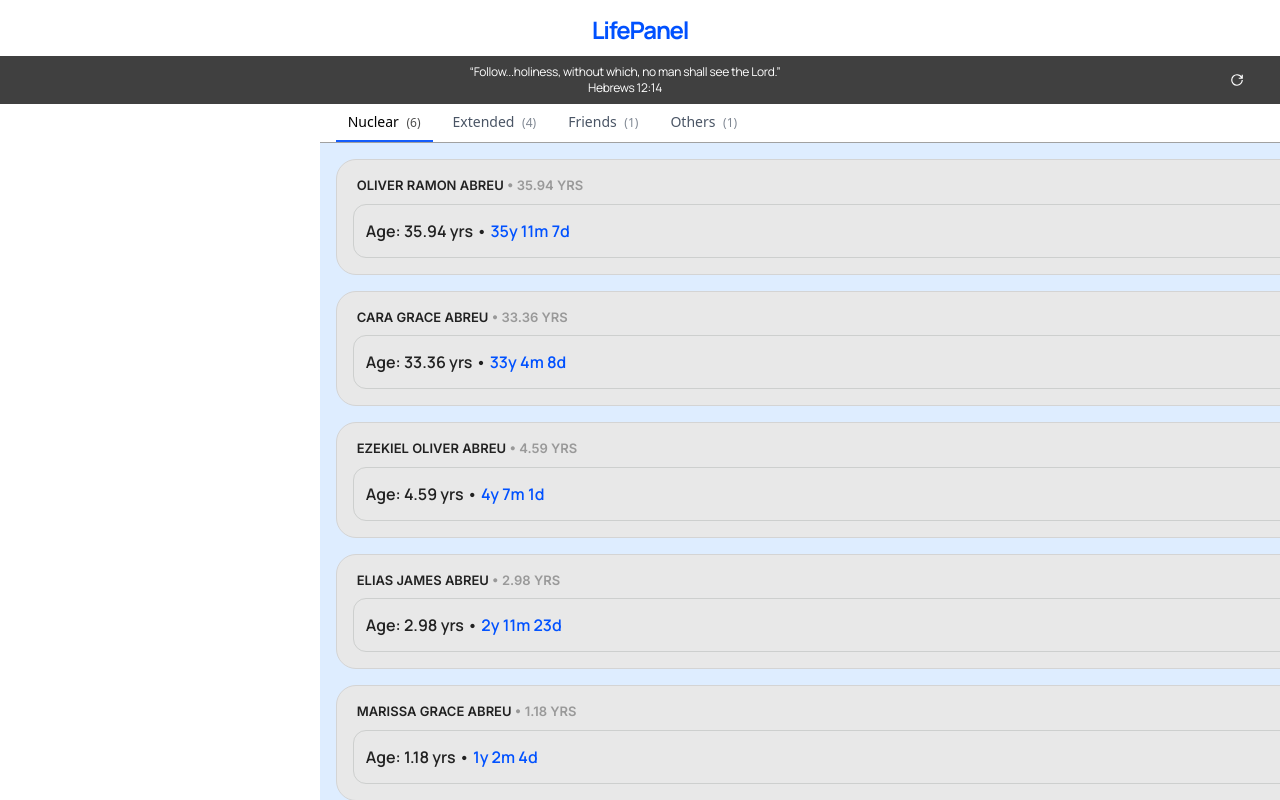
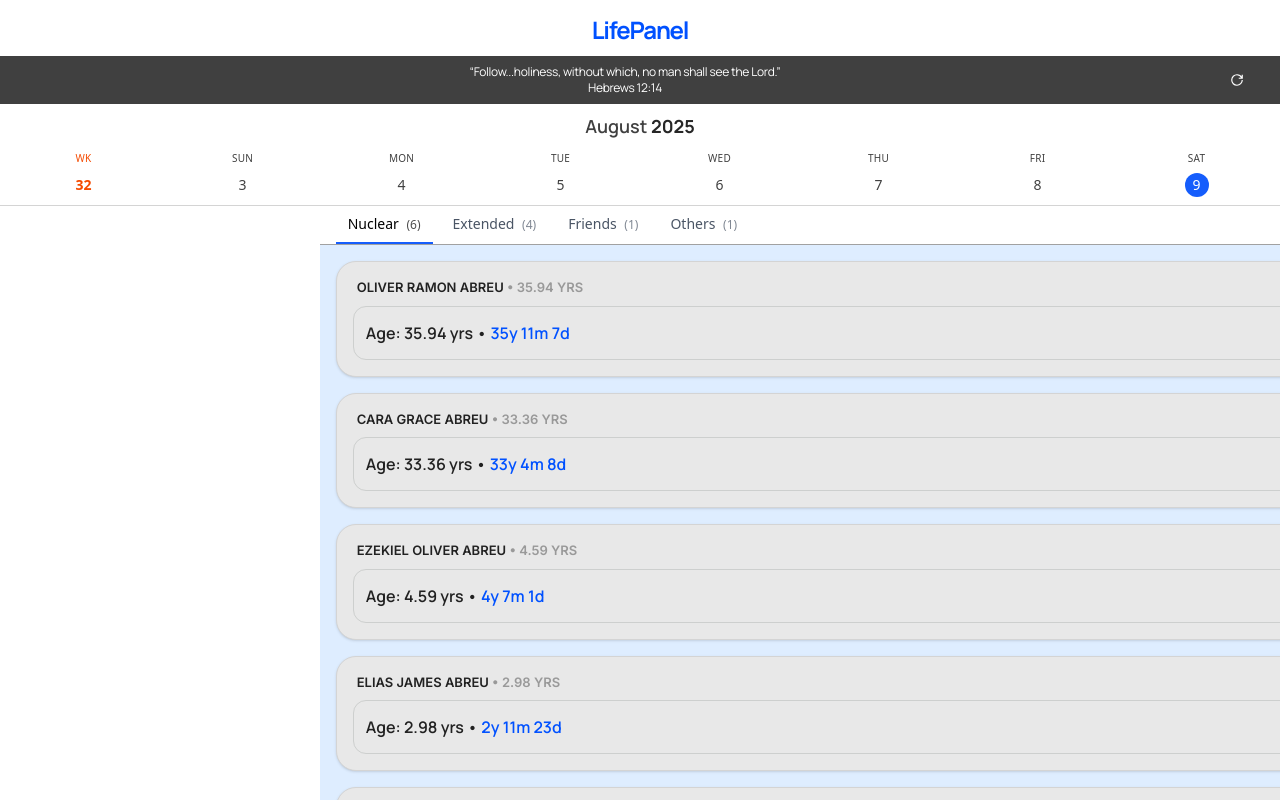
Before and after one commit to AbreuOliver/life-panel, a SvelteKit app: page / in a window 1280 px wide. Shown: the top 800 px of the page. Built offline with nearby package versions, Linux system fonts and the light colour scheme.

Commit message:
adds date component with month and week

```diff
--- a/src/lib/components/Banner.svelte
+++ b/src/lib/components/Banner.svelte
@@ -27,7 +27,7 @@
 </script>
 
 <aside
-  class="sticky flex items-center py-2 h-full max-h-[56px] top-0 z-10 w-full px-6 bg-neutral-700 tracking-wider"
+  class="flex items-center py-2 h-full max-h-[56px] w-full px-6 bg-neutral-700 tracking-wider"
 >
   <!-- Centered text block -->
   <div class="flex-1 text-center text-white">
--- /dev/null
+++ b/src/lib/components/DateSection.svelte
@@ -0,0 +1,142 @@
+<!-- <script lang="ts">
+  import { onMount } from "svelte";
+  import { isInstalledAsPWA } from "$lib/utils/pwaModeDetect";
+  import { browser } from "$app/environment";
+  import { buildHeader } from "$lib/utils/chronoCalculations";
+
+  const headerISO = buildHeader({ weekSystem: "ISO" });
+  // "270/95 • 2025 • Week 39 • Sat, Sep 27" for 2025-09-27 (ISO standard)
+
+  const headerUS = buildHeader({ weekSystem: "US" });
+  // Sunday-start, Jan-1-anchored week numbering
+
+  const headerOrdinal = buildHeader({ weekSystem: "ORDINAL" });
+
+  let pwaIOS = false;
+
+  onMount(() => {
+    if (!browser) return;
+
+    const isPWA = isInstalledAsPWA();
+    const ua = navigator.userAgent;
+
+    if (isPWA && /iPhone|iPad/.test(ua)) {
+      pwaIOS = true;
+    }
+  });
+</script>
+
+<aside
+  class={`flex justify-center items-center text-center py-2 h-full max-h-[56px] sticky top-0 z-10 w-full px-6 ${
+    pwaIOS ? "pwa-ios" : "default-header"
+  }`}
+>
+  <h1
+    class={`max-w-[45ch] mx-auto w-full font-manrope text-lg font-bold tracking-tight ${
+      pwaIOS ? "text-white" : "text-primary-green"
+    }`}
+  >
+    <span class="tracking-tighter">{headerUS}</span>
+  </h1>
+</aside>
+
+<style></style> -->
+
+<script lang="ts">
+  import { usWeek, startOfLocalDay } from "$lib/utils/chronoCalculations";
+
+  // --- Today and “this week” (Sun-start) ---
+  const today = startOfLocalDay(new Date());
+  const dow = today.getDay(); // Sun=0..Sat=6
+
+  const weekStart = new Date(today);
+  weekStart.setDate(today.getDate() - dow);
+
+  const days = Array.from(
+    { length: 7 },
+    (_, i) =>
+      new Date(
+        weekStart.getFullYear(),
+        weekStart.getMonth(),
+        weekStart.getDate() + i
+      )
+  );
+
+  // Header label e.g., "September 2025"
+  const currentMonth = new Intl.DateTimeFormat("en-US", {
+    month: "long",
+  }).format(today);
+
+  const currentYear = new Intl.DateTimeFormat("en-US", {
+    year: "numeric",
+  }).format(today);
+
+  // US-style week number (Sun-start; week containing Jan 1 = week 1)
+  const weekNumber = usWeek(today);
+
+  const DOW = ["SUN", "MON", "TUE", "WED", "THU", "FRI", "SAT"] as const;
+
+  function isSameDay(a: Date, b: Date) {
+    return (
+      a.getFullYear() === b.getFullYear() &&
+      a.getMonth() === b.getMonth() &&
+      a.getDate() === b.getDate()
+    );
+  }
+</script>
+
+<aside
+  class="flex flex-col items-center justify-center text-center py-2 h-full sticky top-0 z-10 w-full bg-white text-neutral-700 border-b border-neutral-300 pb-2"
+  aria-label="Week strip"
+>
+  <!-- Month / Year -->
+  <div class="font-manrope text-lg font-semibold pb-2">
+    {currentMonth}
+    <span class="text-neutral-800 font-bold">{currentYear}</span>
+  </div>
+
+  <!-- 8-column week strip: header row + values row -->
+  <div class="w-full px-2">
+    <!-- Header row -->
+    <div
+      class="grid grid-cols-8 gap-x-2 text-[10px] leading-5 uppercase tracking-wide text-neutral-700"
+    >
+      <div class="text-center text-orange-600">WK</div>
+      {#each DOW as label}
+        <div class="text-center">{label}</div>
+      {/each}
+    </div>
+
+    <!-- Values row -->
+    <div class="grid grid-cols-8 gap-x-2 items-center mt-1">
+      <!-- Week number -->
+      <div class="text-center text-orange-600 text-sm font-semibold">
+        {weekNumber}
+      </div>
+
+      <!-- Day numbers (Sun..Sat) -->
+      {#each days as d}
+        <div class="text-center">
+          <span
+            class="inline-flex items-center justify-center w-6 h-6 rounded text-sm"
+            class:text-white={isSameDay(d, today)}
+            class:bg-blue-600={isSameDay(d, today)}
+            class:rounded-full={isSameDay(d, today)}
+            class:text-nuetral-600={!isSameDay(d, today)}
+            class:ring-2={isSameDay(d, today)}
+            class:ring-white={isSameDay(d, today)}
+          >
+            {d.getDate()}
+          </span>
+        </div>
+      {/each}
+    </div>
+  </div>
+</aside>
+
+<style>
+  /* Optional: reduce layout shift on narrow screens by ensuring fixed cell width */
+  :global(.grid-cols-8 > div) {
+    min-width: 0;
+  }
+</style>
--- a/src/lib/components/SectionCard.svelte
+++ b/src/lib/components/SectionCard.svelte
@@ -13,7 +13,7 @@
 </script>
 
 <div
-  class="rounded-[20px] flex-col min-w-full border border-neutral-300"
+  class="rounded-[20px] flex-col min-w-full border border-neutral-300 shadow-sm"
   style={`background-color: ${bgColor}; padding: ${paddingClasses[padding]}`}
 >
   <slot />
--- a/src/routes/+layout.svelte
+++ b/src/routes/+layout.svelte
@@ -9,6 +9,7 @@
   import { parseUserAgent } from "$lib/utils/userAgentParser";
   import { registerSW } from "virtual:pwa-register";
   import { isInstalledAsPWA } from "$lib/utils/pwaModeDetect";
+  import DateSection from "$lib/components/DateSection.svelte";
 
   // UI state
   let showSplash = false;
@@ -62,6 +63,7 @@
 
 <Header />
 <Banner />
+<DateSection />
 <div class="min-h-screen flex flex-col overflow-x-hidden">
   {#if showSplash}
     <Splash onDone={handleSplashDone} />
```
